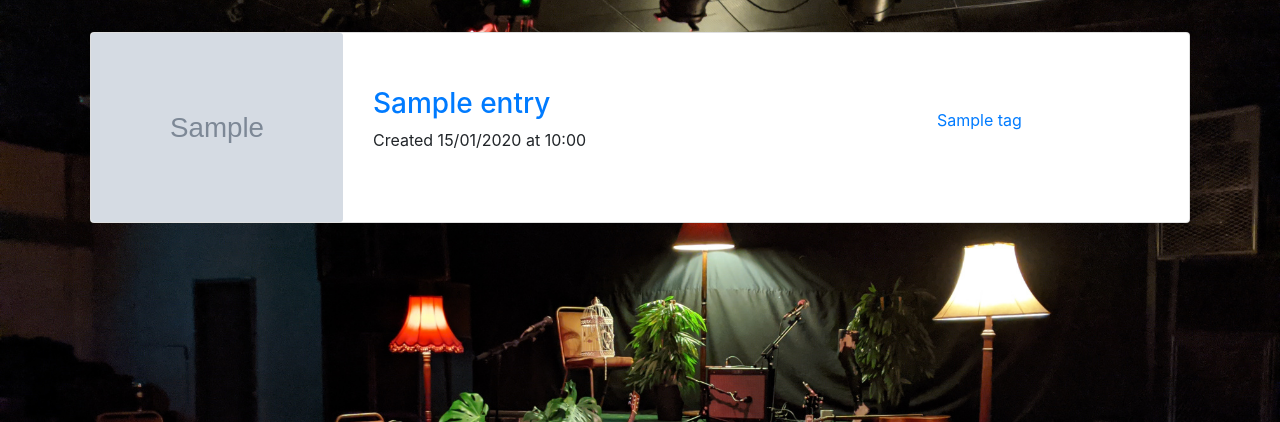
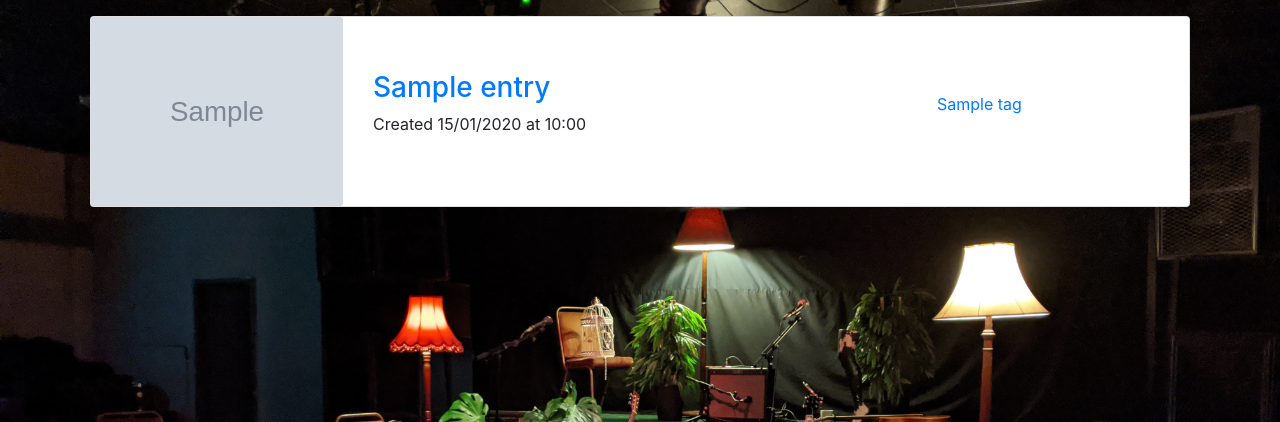
Before and after one commit to Georgeleeh/Flask-Portfolio-Site, a Flask app: page /blog/ in a window 1280 px wide. Shown: the part 56-478 px from the top of the page. Run offline with Flask 2, Linux system fonts and the light colour scheme; tables that the repository leaves empty hold one stand-in row (values such as "Sample post"); grey boxes marked "Sample" are stand-in pictures; some libraries are stand-ins or nearby versions.

Commit message:
minor formatting

```diff
--- a/app/templates/base.html
+++ b/app/templates/base.html
@@ -68,7 +68,7 @@
     </div>
   </nav>
 
-  <div class="container-fluid" style="padding-top: 1em;">
+  <div class="container-fluid">
     {% for category, message in get_flashed_messages(with_categories=true) %}
     <div class="alert alert-{{ category }} alert-dismissable">
       <button type="button" class="close" data-dismiss="alert" aria-hidden="true">&times;</button>
```
